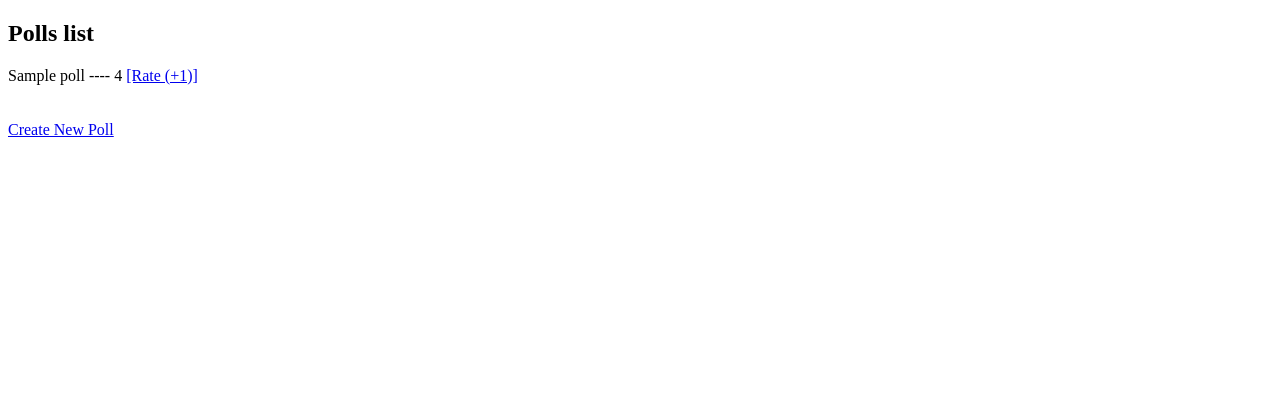
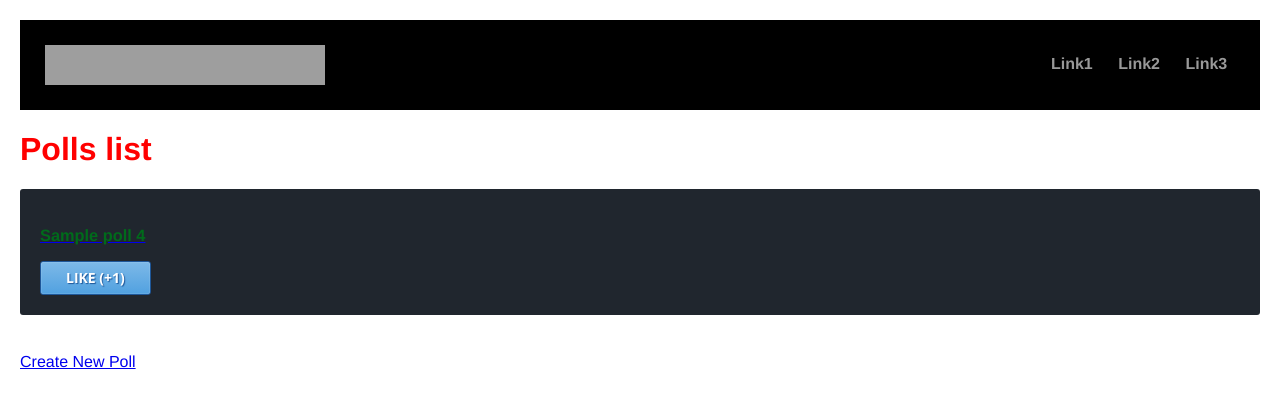
Before and after one commit to vikas0713/polls-app, a Django app: page /polls/poll-list/ in a window 1280 px wide. Shown: the top 408 px of the page. Run offline with Django 4.2, Linux system fonts and the light colour scheme; tables that the repository leaves empty hold one stand-in row (values such as "Sample post"); grey boxes are pictures that could not be loaded.

Commit message:
Django static files

```diff
--- a/polls/urls.py
+++ b/polls/urls.py
@@ -1,9 +1,10 @@
 from django.urls import path
 
-from polls.views import polls, rate, create_poll
+from polls.views import polls, rate, create_poll, poll_details
 
 urlpatterns = [
     path('poll-list/', polls),
     path('poll-create/', create_poll, name='create_poll'),
+    path('poll-details/<int:poll_id>/', poll_details, name='poll_details'),
     path('rate/<int:poll_id>/', rate, name='rate'),
 ]
--- a/polls/views.py
+++ b/polls/views.py
@@ -23,3 +23,7 @@ def create_poll(request):
         Poll.objects.create(title=title,description=description)
         return HttpResponseRedirect('/polls/poll-list')
     return render(request, 'poll-form.html', {})
+
+
+def poll_details(request, poll_id):
+    return render(request, 'poll-details.html', {"poll": Poll.objects.get(id=poll_id)})
--- a/polls_app/settings.py
+++ b/polls_app/settings.py
@@ -119,6 +119,12 @@ USE_TZ = True
 
 STATIC_URL = 'static/'
 
+STATICFILES_DIRS = [
+    BASE_DIR / 'static'
+]
+
+STATIC_ROOT = 'staticfiles/'
+
 # Default primary key field type
 # https://docs.djangoproject.com/en/4.0/ref/settings/#default-auto-field
 
--- /dev/null
+++ b/static/base/base.css
@@ -0,0 +1,180 @@
+
+.poll-class{
+    color: #4ac1f7;
+    padding-bottom: 5px;
+    margin-bottom: 2px;
+}
+
+.title{
+    text-align: left;
+    color: #006b1b;
+}
+
+.right{
+    text-align: right;
+}
+
+html,body {
+	margin:0;
+	padding:0;
+}
+
+header {
+    background-color:black;
+	overflow:hidden;
+	padding:2%;
+}
+
+#logo {
+	float:left;
+	width:calc(100% - 50px);
+	max-width:280px;
+	height:40px;
+	background-image:url('http://htmltricks.altervista.org/img/logo.png'); /* your logo here! */
+	background-repeat:no-repeat;
+	background-size:100%;
+}
+
+nav {
+	float:right;
+	padding-top:10px;
+}
+
+.navitem {
+	color:#999;
+	font-family:Helvetica;
+	font-size:16px;
+	margin-left:5px;
+	text-decoration:none;
+	font-weight:bold;
+	padding:8px;
+}
+
+.navitem:first-child {
+	margin-left:0px;
+}
+
+.navitem:hover {
+	color:white;
+}
+
+#smartbutton {
+	float:right;
+	width:20px;
+	height:15px;
+	cursor:pointer;
+	padding:7px;
+	border:1px solid #999;
+	border-radius:6px;
+	margin-top:5px;
+	display:none;
+}
+
+.buttonline {
+	background-color:#999;
+	height:3px;
+	margin-top:4px;
+}
+
+.buttonline:first-child {
+	margin-top:0px;
+}
+
+/* standard menu */
+@media only screen and (min-width:551px)
+{
+	#smartbutton {
+		display:none;
+	}
+
+	nav {
+		display:inline-block !important;
+	}
+}
+
+/* smart menu */
+@media only screen and (max-width:550px)
+{
+	#smartbutton {
+		display:inline-block;
+	}
+
+	nav {
+		display:none;
+		width:100%;
+		position:relative;
+		top:5px;
+	}
+
+	.navitem {
+		border-top:1px solid #999;
+		display:block;
+		margin:0px;
+	}
+
+	.navitem:hover {
+		background-color:#333;
+	}
+}
+
+
+.button {
+    background-color: #7db9e8;
+    background: -webkit-linear-gradient(#7db9e8, #51A1E0);
+    background: linear-gradient(#7db9e8, #51A1E0);
+    border: solid 1px #1E5799;
+    border-radius: 3px;
+    box-sizing: border-box;
+    box-shadow: inset 0 0 1px #fff;
+    color: #fff;
+    cursor: pointer;
+    display: inline-block;
+    font: bold 14px/32px'Open Sans', sans-serif;
+    height: 34px;
+    outline: none;
+    padding: 0 25px;
+    text-align: center;
+    text-decoration: none;
+    text-transform: uppercase;
+    text-shadow: 1px 1px 1px #1E5799;
+}
+.button:hover {
+    background-color: #51A1E0;
+    background: -webkit-linear-gradient(#51A1E0, #2689D7);
+    background: linear-gradient(#51A1E0, #2689D7);
+    border: solid 1px #1A4B84;
+    box-shadow: inset 0 0 2px #fff;
+}
+.button:active {
+    position: relative;
+    top: 1px;
+}
+.button:focus {
+    border: solid 1px #000;
+}
+.button[disabled] {
+    background: #ccc;
+    border: solid 1px #888;
+    color: #999;
+    cursor: default;
+    text-shadow: 1px 1px 1px #fff;
+}
+
+body {
+  padding: 20px;
+  font-family: Helvetica;
+}
+
+.wrapper {
+  display: grid;
+  grid-template-columns: repeat(auto-fit, minmax(200px, 1fr));
+  grid-gap: 10px;
+}
+
+.box {
+  background-color: #20262e;
+  color: #fff;
+  border-radius: 3px;
+  padding: 20px;
+  font-size: 14px;
+}
--- /dev/null
+++ b/static/style.css
@@ -0,0 +1,4 @@
+
+h1{
+    color: red;
+}
--- /dev/null
+++ b/templates/nav.html
@@ -0,0 +1,8 @@
+<header>
+	<a id="logo" href="#"></a>
+	<nav>
+		<a href="#" class="navitem">Link1</a>
+		<a href="#" class="navitem">Link2</a>
+		<a href="#" class="navitem">Link3</a>
+	</nav>
+</header>
--- a/templates/polls.html
+++ b/templates/polls.html
@@ -1,15 +1,27 @@
+{% load static %}
 <!DOCTYPE html>
 <html lang="en">
 <head>
     <meta charset="UTF-8">
     <title>Polls</title>
+    <link rel="stylesheet" href="{% static 'style.css'%}">
+    <link rel="stylesheet" href="{% static 'base/base.css'%}">
 </head>
 <body>
-<h2>Polls list</h2>
+<!---------- Navigation bar -------------->
+{% include 'nav.html' %}
+
+
+
+
+
+<h1>Polls list</h1>
 {% for poll in polls_list %}
-    <div>
-        {{ poll.title }} ---- {{ poll.rating }}
-        <a href="{% url 'rate' poll.id %}">[Rate (+1)]</a>
+    <div class="poll-class box a">
+        <a href="{% url 'poll_details' poll.id %}">
+            <h3 class="title">{{ poll.title }}  {{ poll.rating }}</h3>
+        </a>
+        <a class='button right' href="{% url 'rate' poll.id %}">Like (+1)</a>
     </div>
 {% endfor %}
 <br><br>
```
Also changed, not shown: templates/poll-details.html (added, +21 -0 lines), 1 other file.
